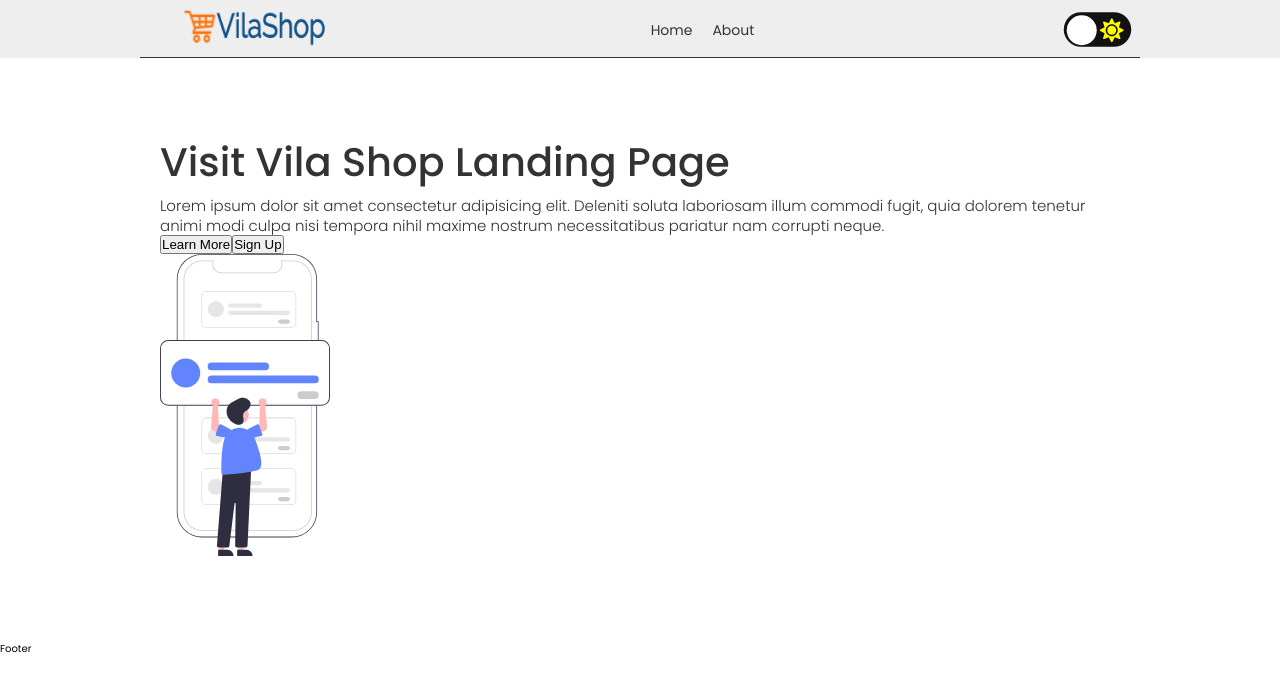
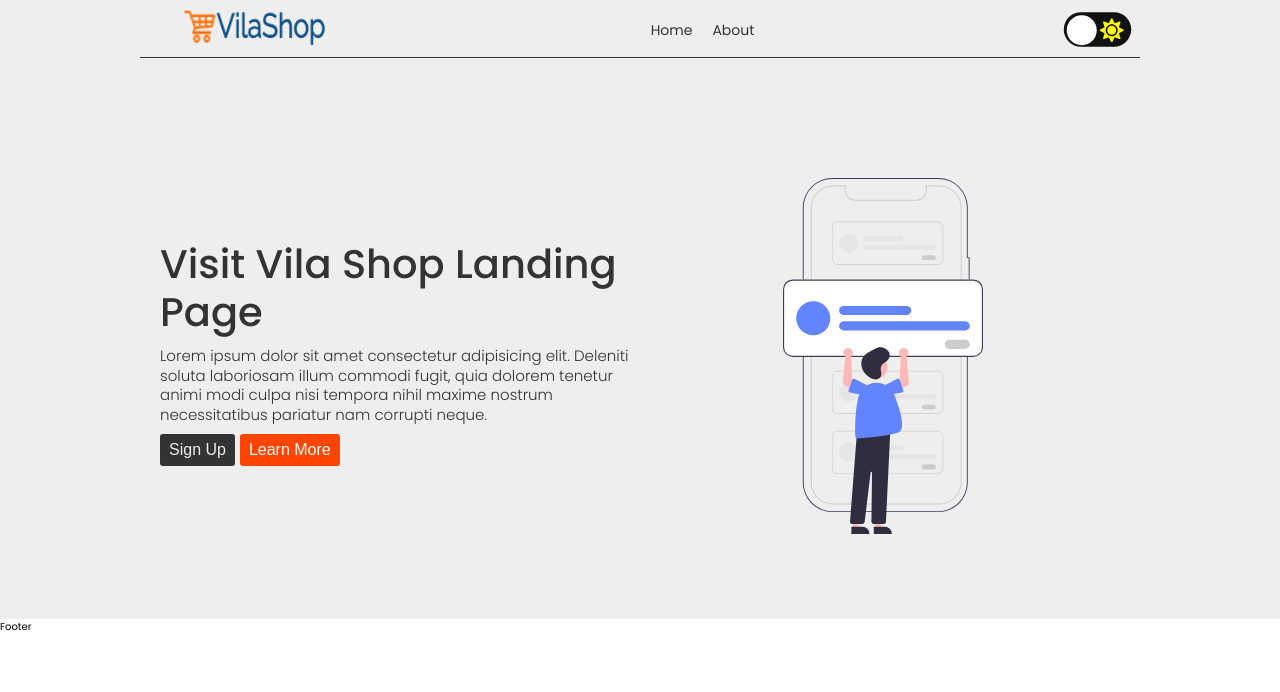
Before and after one commit to kevinandris/DarkModeToggler, a React (Create React App) app: page / in a window 1280 px wide. Shown: the top 692 px of the page. Built offline with nearby package versions, Linux system fonts and the light colour scheme; the HTML template or start-up script is replaced by a standard one.

Commit message:
hero css code created

```diff
--- a/src/components/hero/Hero.css
+++ b/src/components/hero/Hero.css
@@ -0,0 +1,20 @@
+section.hero {
+    background-color: var(--background);
+    padding-top: 12rem;
+}
+
+.hero-text {
+    display: flex;
+    flex-direction: column;
+    justify-content: center;
+}
+
+.hero-text > * {
+    margin-bottom: 1rem;
+    color: var(--foreground);
+}
+
+.btn-p {
+    background: var(--foreground);
+    color: var(--background);
+}
--- a/src/components/hero/Hero.js
+++ b/src/components/hero/Hero.js
@@ -6,19 +6,20 @@ const Hero = () => {
 
   return (
     <section className='hero'>
-      <div className="container">
+      <div className="container --grid-15">
         <div className="hero-text">
           <h1>Visit Vila Shop Landing Page</h1>
           <p>Lorem ipsum dolor sit amet consectetur adipisicing elit. Deleniti soluta laboriosam illum commodi fugit, quia dolorem tenetur animi modi culpa nisi tempora nihil maxime nostrum necessitatibus pariatur nam corrupti neque.</p>
+
+          <div className='--flex-start'>
+            <button className='--btn btn-p'>Sign Up</button>
+            <button className='--btn --btn-danger'>Learn More</button>
+          </div>
         </div>
 
-        <div>
-          <button>Learn More</button>
-          <button>Sign Up</button>
-        </div>
 
-        <div className="hero-image">
-          <img src={heroImg} alt="phone" width={170}/>
+        <div className="hero-image --text-center">
+          <img src={heroImg} alt="phone" width={200}/>
         </div>
       </div>
     </section>
```
